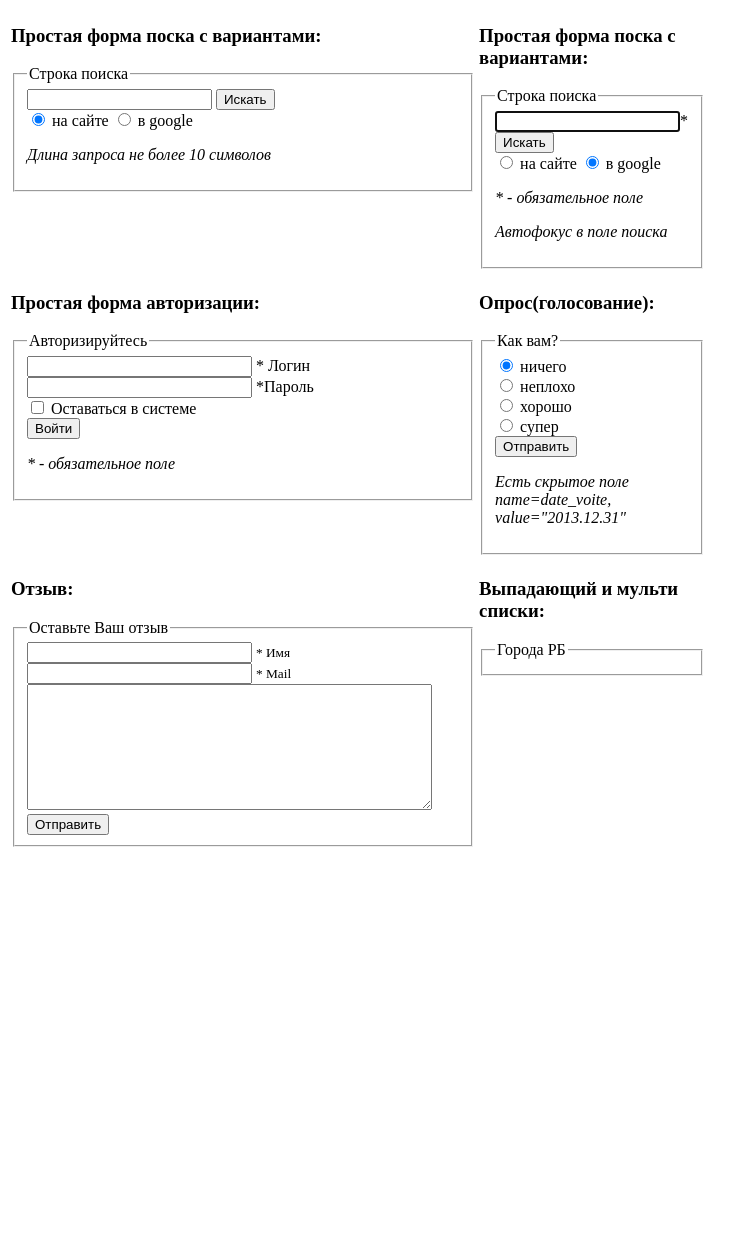
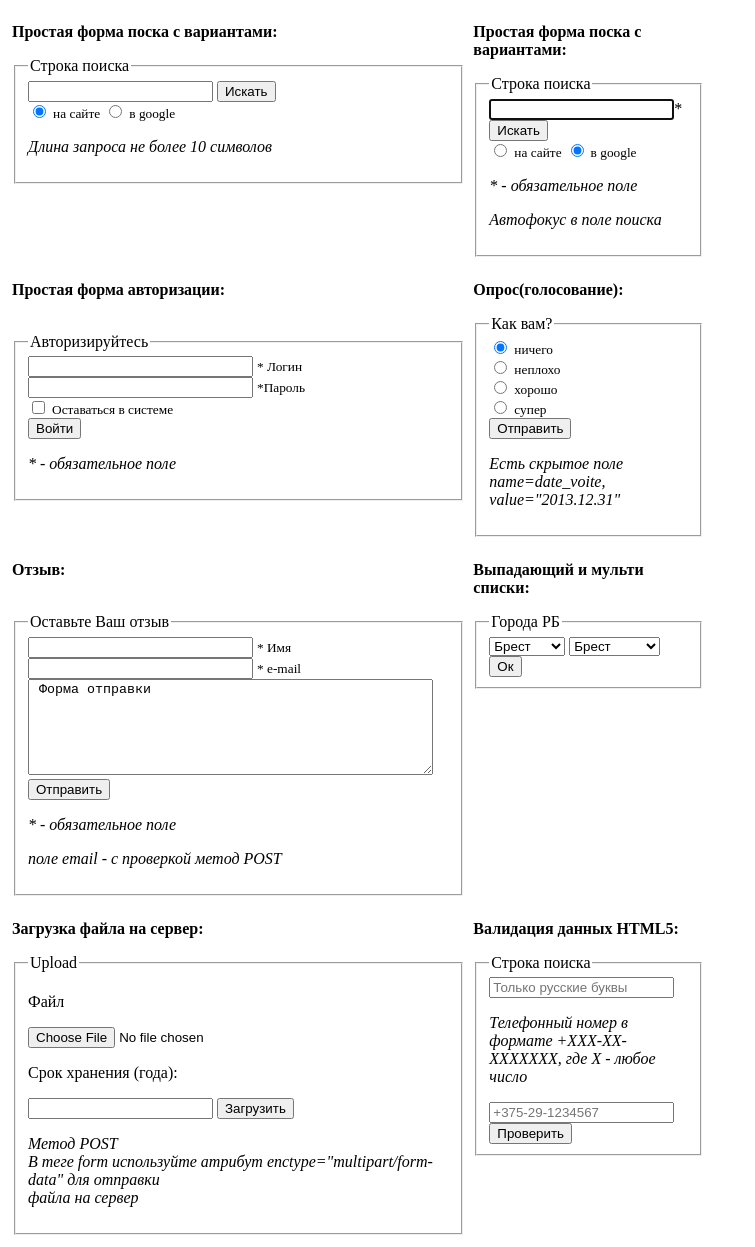
Before and after one commit to Ktjucha/HryharovichKatsiaryna, a plain HTML site: page 05.HTML/FormBaza.html in a window 1280 px wide. Shown: the part 5-1252 px from the top of the page, without its empty margins (0-755 px from the left). Before the commit the page ends 863 px from the top, so only its background shows below. Drawn offline with Linux system fonts and the light colour scheme.

Commit message:
06.10.2020

```diff
--- a/05.HTML/FormBaza.html
+++ b/05.HTML/FormBaza.html
@@ -5,30 +5,30 @@
     <title>Title</title>
 </head>
 <body>
-<table  width="700px" >
-    <tr>
+<table  width="700px" cellspacing="0" cellpadding="4">
+    <tr >
         <td align="left" valign="top">
-            <h3>Простая форма поска с вариантами:</h3>
+            <p><b>Простая форма поска с вариантами:</b></p>
                 <form id="form1" method="get" action="http://fe.it-academy.by/TestForm.php">
                     <fieldset>
                         <legend>Строка поиска</legend>
-                            <input type="search" name="stroka" value="" maxlength="10">
+                            <input type="search" name="stroka"  maxlength="10">
                             <input type="submit" value="Искать"> </br>
-                            <input type="radio" name="radio1" value="website" id="website" checked> <lebel id="website">на сайте</lebel>
-                            <input type="radio" name="radio1" value="google" id="google"> <lebel id="google">в google</lebel>
+                            <input type="radio" name="radio1" value="website"  checked> <small>на сайте</small>
+                            <input type="radio" name="radio1" value="google" > <small>в google</small>
                         <p><em>Длина запроса не более 10 символов</em></p>
                     </fieldset>
                 </form>
         </td>
         <td>
-            <h3>Простая форма поска с вариантами:</h3>
+            <p><b>Простая форма поска с вариантами:</b></p>
             <form id="form2" method="get" action="http://fe.it-academy.by/TestForm.php">
             <fieldset>
                 <legend>Строка поиска</legend>
-                    <input type="search" name="stroka" value="" maxlength="10" autofocus>*
+                    <input type="search" name="stroka"  maxlength="10" autofocus required>*
                     <input type="submit" value="Искать"> </br>
-                    <input type="radio" name="radio1" value="website" id="website1"> <lebel id="website1">на сайте</lebel>
-                    <input type="radio" name="radio1" value="google" id="google1" checked> <lebel id="google1">в google</lebel>
+                    <input type="radio" name="radio1" value="website" > <small>на сайте</small>
+                    <input type="radio" name="radio1" value="google" checked> <small>в google</small>
                 <p><em>* - обязательное поле</em></p>
                 <p><em>Автофокус в поле поиска</em></p>
             </fieldset>
@@ -37,28 +37,29 @@
     </tr>
     <tr>
         <td align="left" valign="top">
-            <h3>Простая форма авторизации:</h3>
+            <p><b>Простая форма авторизации:</b></p>
             <form id="form3" method="get" action="http://fe.it-academy.by/TestForm.php">
+                <br>
                 <fieldset>
                     <legend>Авторизируйтесь</legend>
-                    <input name="login" type="text" size="25" maxlength="30" value="" id="nam" > <lebel id="nam">* Логин</lebel>
-                    <input name="pd" type="password" size="25" maxlength="30" value="" id="password"> <lebel id="password">*Пароль</lebel></br>
-                    <input name="remember" type="checkbox" value="yes"> <lebel>Оставаться в системе</lebel> </br>
+                    <input name="login" type="text" size="25" maxlength="30"  required> <small>* Логин</small> </br>
+                    <input name="pd" type="password" size="25" maxlength="30"  required> <small >*Пароль</small></br>
+                    <input name="remember" type="checkbox" value="yes"> <small>Оставаться в системе</small> <br/>
                     <input type="submit" name="enter" value="Войти">
                     <p><em>* - обязательное поле</em></p>
                 </fieldset>
             </form>
         </td>
         <td align="left" valign="top">
-            <h3>Опрос(голосование):</h3>
+            <p><b>Опрос(голосование):</b></p>
             <form id="form4" method="get" action="http://fe.it-academy.by/TestForm.php">
                 <fieldset>
                     <legend>Как вам?</legend>
-                    <input type="radio" name="sentiment" value="nothing" checked="checked"> <lebel>ничего</lebel> <br />
-                    <input type="radio" name="sentiment" value="notbad"> <lebel>неплохо</lebel> <br />
-                    <input type="radio" name="sentiment" value="well"> <lebel>хорошо</lebel> <br />
-                    <input type="radio" name="sentiment" value="super"> <lebel>супер</lebel> <br />
-                    <input type="hidden" name="date_voite", value="2013.12.31">
+                    <input type="radio" name="sentiment" value="nothing" checked="checked"> <small>ничего</small> <br/>
+                    <input type="radio" name="sentiment" value="notbad">  <small>неплохо</small> <br />
+                    <input type="radio" name="sentiment" value="well">  <small>хорошо</small> <br/>
+                    <input type="radio" name="sentiment" value="super">  <small>супер</small> <br/>
+                    <input type="hidden" name="date_voite" value="2013.12.31">
                     <input type="submit" name="enter" value="Отправить">
                     <p><em>Есть скрытое поле
                         name=date_voite, value="2013.12.31"</em></p>
@@ -68,28 +69,122 @@
     </tr>
     <tr>
         <td align="left" valign="top">
-            <h3>Отзыв:</h3>
-            <form id="form5" method="post" action="http://fe.it-academy.by/TestForm.php">
+            <p><b>Отзыв:</b></p>
+            <form id="form5"
+                  method="post"
+                  action="http://fe.it-academy.by/TestForm.php">
+                <br>
                 <fieldset>
                     <legend>Оставьте Ваш отзыв</legend>
-                    <input type="text" name="author" id="author" value="" size="25" />
-                        <small>* Имя</small>
-                    <input type="text" name="email" id="email" value="" size="25" />
-                        <small>* Mail</small>
-                    <textarea name="comment" id="comment" cols="48" rows="8"> </textarea>
-                    <input name="submit" type="submit" id="submit" value="Отправить" />
-
+                    <input type="text"
+                           name="author"
+                           id="author"
+                           size="25"
+                           required >
+                    <small>* Имя</small> <br/>
+                    <input type="email"
+                           name="email"
+                           id="email"
+                           size="25"
+                           required>
+                        <small>* e-mail</small>
+                    <textarea name="comment"
+                              id="comment"
+                              cols="48"
+                              rows="6"> Форма отправки </textarea>
+                    <input name="submit"
+                           type="submit"
+                           value="Отправить" >
+                    <p><em>* - обязательное поле</em></p>
+                    <p><em> поле email - с проверкой
+                        метод POST</em></p>
                 </fieldset>
             </form>
         </td>
 
         <td align="left" valign="top">
-            <h3>Выпадающий и мульти списки:</h3>
-            <form id="form6" method="get" action="http://fe.it-academy.by/TestForm.php">
+            <p><b>Выпадающий и мульти списки:</b></p>
+            <form id="form6"
+                  method="get"
+                  action="http://fe.it-academy.by/TestForm.php">
                 <fieldset>
                     <legend>Города РБ</legend>
+                    <select name="city" id="city">
 
+                        <option value="1">Минск</option>
+                        <option value="2">Витебск</option>
+                        <option value="3">Гомель</option>
+                        <option value="4">Гродно</option>
+                        <option value="5">Могилев</option>
+                        <option value="0" selected>Брест</option>
 
+                    </select>
+
+                    <select name="list" id="list">
+                        <optgroup label="Города РБ">
+                            <option value="1">Брест</option>
+                            <option value="2">Минск</option>
+                            <option value="3">Витебск</option>
+                        </optgroup>
+
+                        <optgroup label="Города России">
+                            <option value="4">Москва</option>
+                            <option value="5">Рязань</option>
+                            <option value="6">Магадан</option>
+                        </optgroup>
+
+                    </select>
+                    <input type="submit" value="Ок">
+                </fieldset>
+            </form>
+        </td>
+    </tr>
+    <tr>
+        <td align="left" valign="top">
+            <p><b>Загрузка файла на сервер:</b></p>
+            <form id="form7"
+                  method="post"
+                  enctype="multipart/form-data"
+                  action="http://fe.it-academy.by/TestForm.php">
+                <fieldset>
+                    <legend>Upload</legend>
+                    <p>Файл</p>
+                    <input type="file"
+                           name="file1"
+                           value="file"> <br/>
+                    <p>Срок хранения (года):</p>
+                    <input type="text"
+                           name="year"
+                           pattern="^[ 0-9]+$" >
+                    <input type="submit"
+                           value="Загрузить">
+                    <p><em>Метод POST<br/>
+                        В теге form используйте атрибут
+                    enctype="multipart/form-data" для отправки <br/>
+                    файла на сервер</em></p>
+
+                </fieldset>
+            </form>
+        </td>
+        <td align="left" valign="top">
+            <p><b>Валидация данных HTML5:</b></p>
+            <form id="form8"
+                  method="post"
+                  enctype="multipart/form-data"
+                  action="http://fe.it-academy.by/TestForm.php">
+                <fieldset>
+                    <legend>Строка поиска</legend>
+                    <input type="text"
+                           name="str"
+                           placeholder="Только русские буквы"
+                           pattern="^[А-Яа-яЁё\s]+$" >
+                        <p><EM>Телефонный номер в формате
+                            +ХХХ-ХХ-ХХХХХХХ, где Х - любое число</EM></p>
+                    <input type="tel"
+                           name="tel"
+                           placeholder="+375-29-1234567"
+                           pattern="+[0-9]{3}-[0-9]{2}-[0-9]{7}">
+                    <input type="submit" value="Проверить">
                 </fieldset>
             </form>
         </td>
```
Also changed, not shown: 05.HTML/add.html (added, +179 -0 lines).
